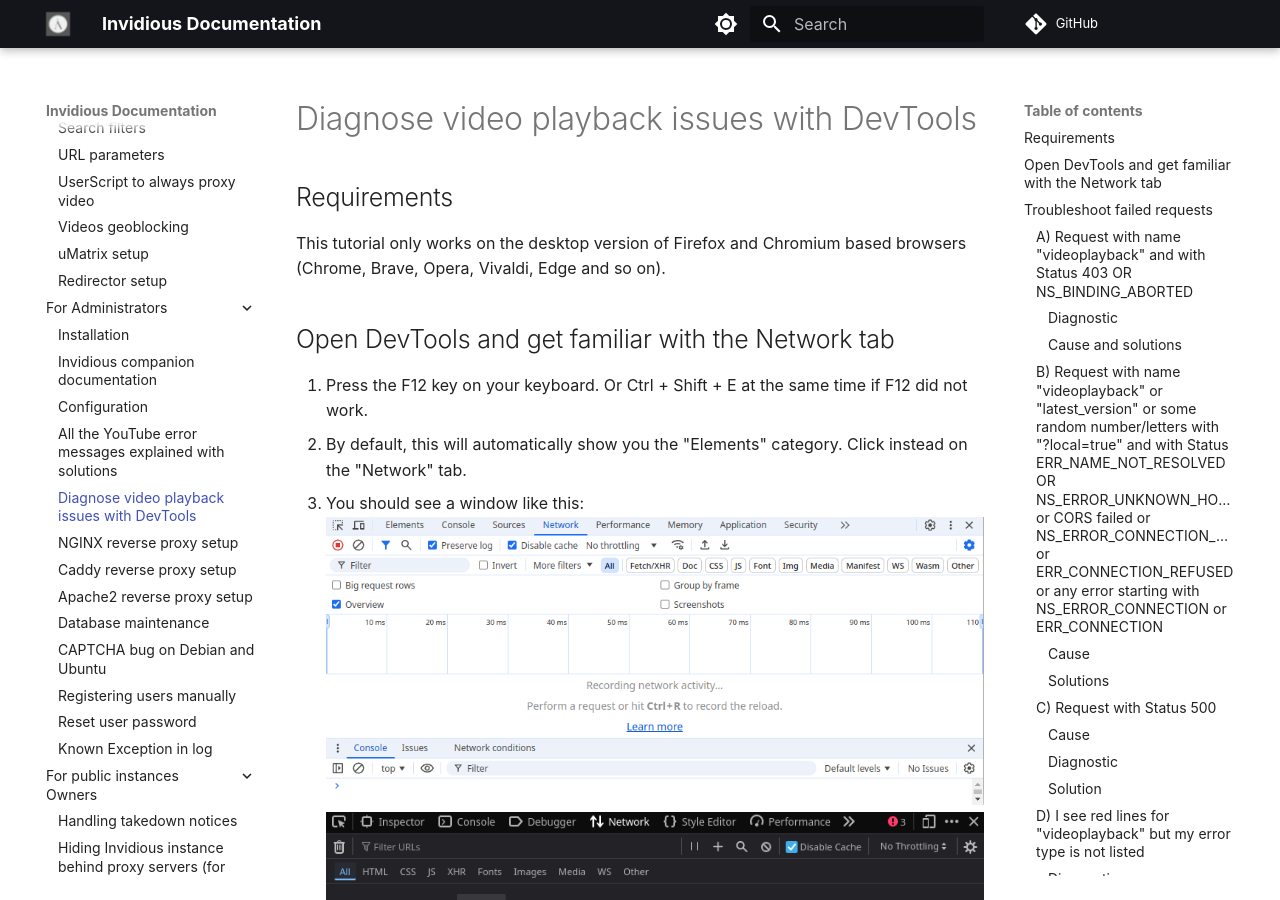
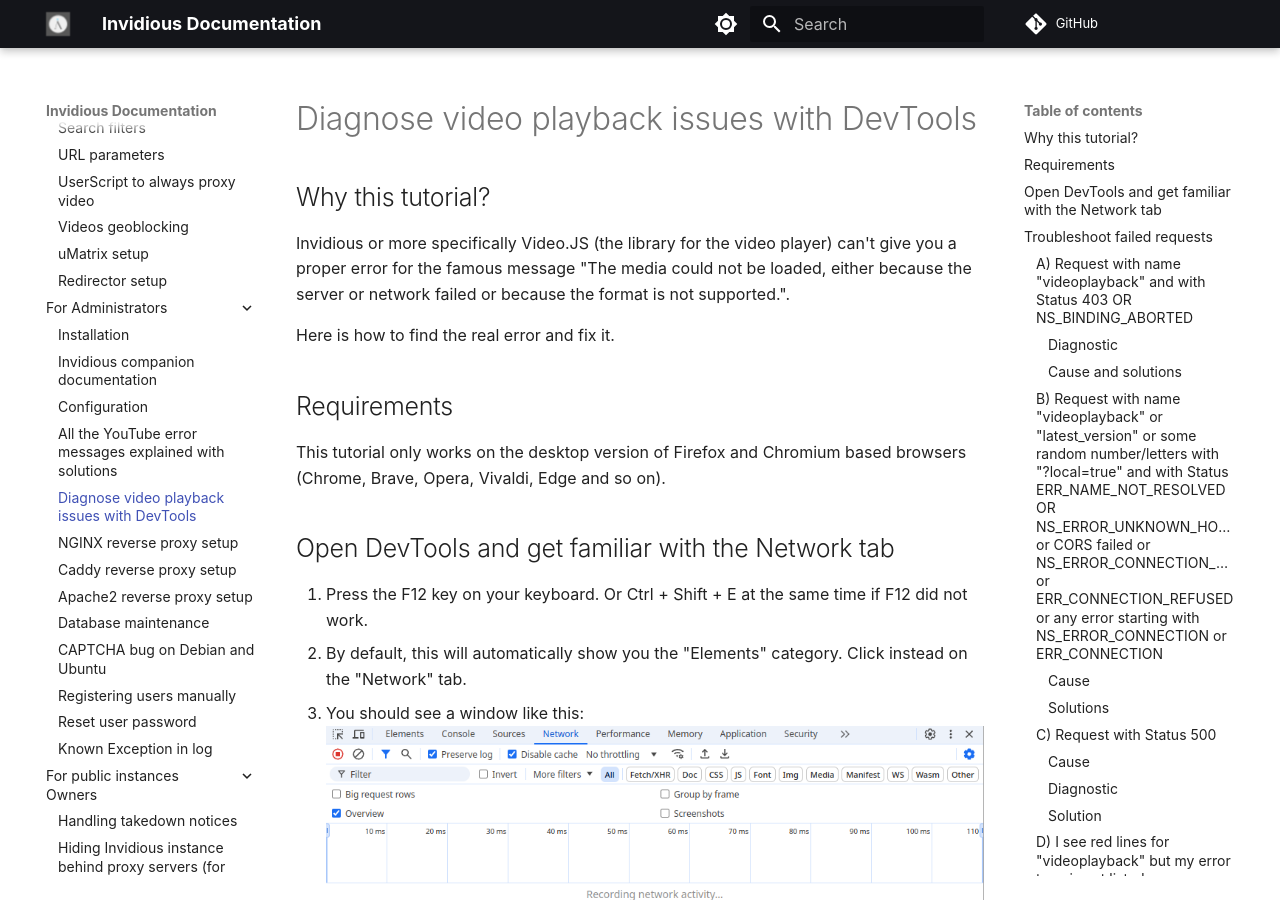
Before and after one commit to iv-org/documentation, an MkDocs documentation site: the page built from docs/devtools.md, in a window 1280 px wide and 900 px high. Built offline with MkDocs 1.6.1 and Material for MkDocs 9.7.7, drawn with Linux system fonts in a browser that asks for light colours; comment, search, counter and statistics services are not loaded.

Commit message:
add why this tutorial for devtools

```diff
--- a/docs/devtools.md
+++ b/docs/devtools.md
@@ -1,4 +1,10 @@
 # Diagnose video playback issues with DevTools
+
+## Why this tutorial?
+
+Invidious or more specifically Video.JS (the library for the video player) can't give you a proper error for the famous message "The media could not be loaded, either because the server or network failed or because the format is not supported.".
+
+Here is how to find the real error and fix it.
 
 ## Requirements
 
```
